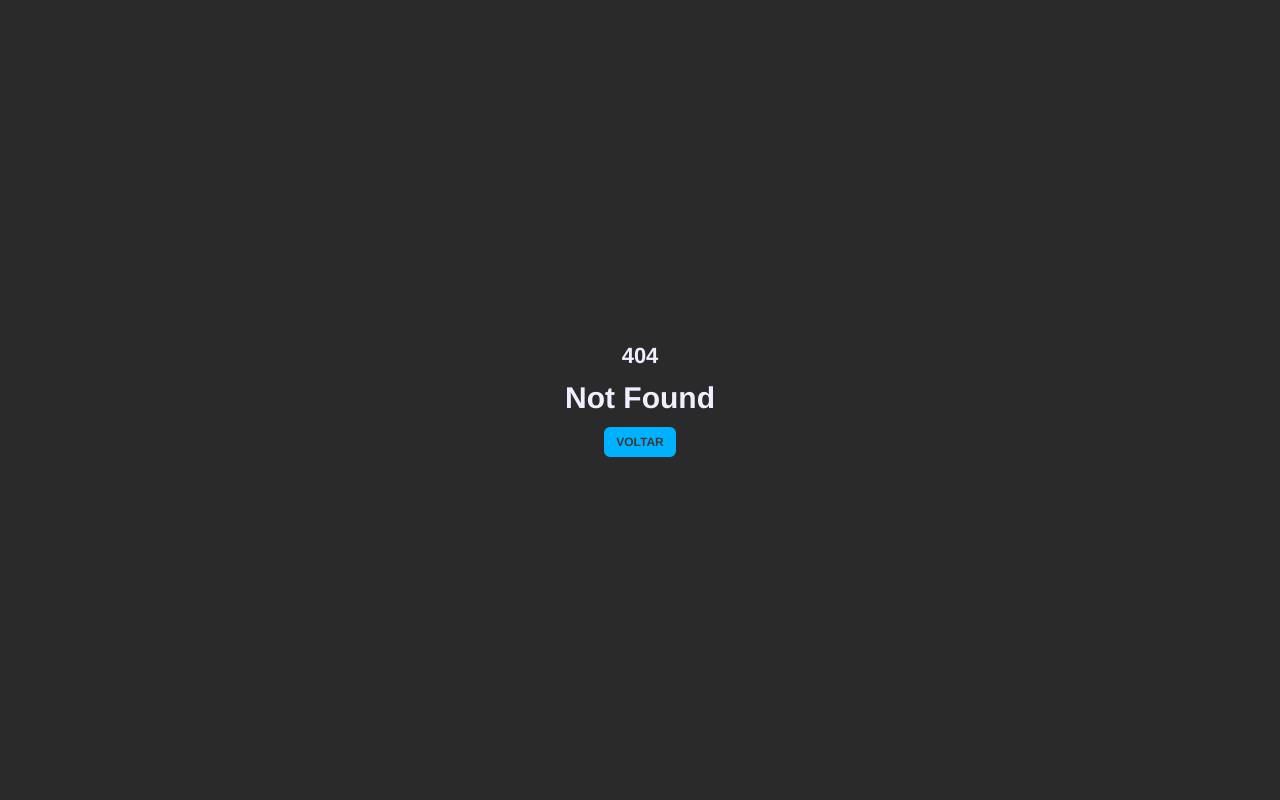
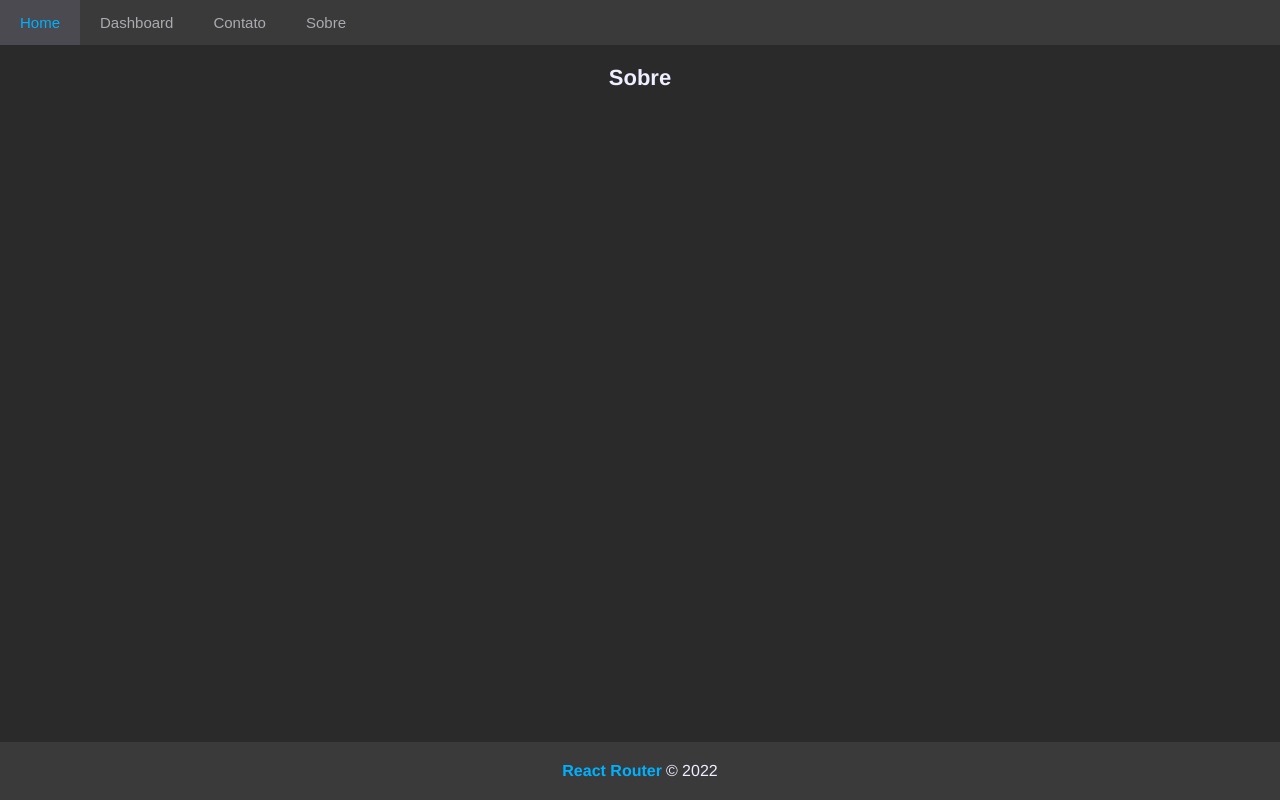
Before and after one commit to LucasLuccaCode/react-router-authentication, a React (Vite) app: page /about in a window 1280 px wide. Before the commit this address had no page. Built offline with nearby package versions, Linux system fonts and the light colour scheme.

Commit message:
feat: added about route

```diff
--- /dev/null
+++ b/src/pages/About/index.jsx
@@ -0,0 +1,7 @@
+export default function About() {
+  return (
+    <div className="c-about">
+      <h1>Sobre</h1>
+    </div>
+  )
+}
--- a/src/routes/index.jsx
+++ b/src/routes/index.jsx
@@ -4,6 +4,7 @@ import Root from "../pages/Root"
 import NotFound from "../pages/NotFound"
 import Dashboard from "../pages/Dashboard"
 import Contact from "../pages/Contact"
+import About from "../pages/About"
 
 export default createBrowserRouter([
   {
@@ -18,6 +19,10 @@ export default createBrowserRouter([
       {
         path: "contact",
         element: <Contact />
+      },
+      {
+        path: "about",
+        element: <About />
       }
     ]
   }
```
